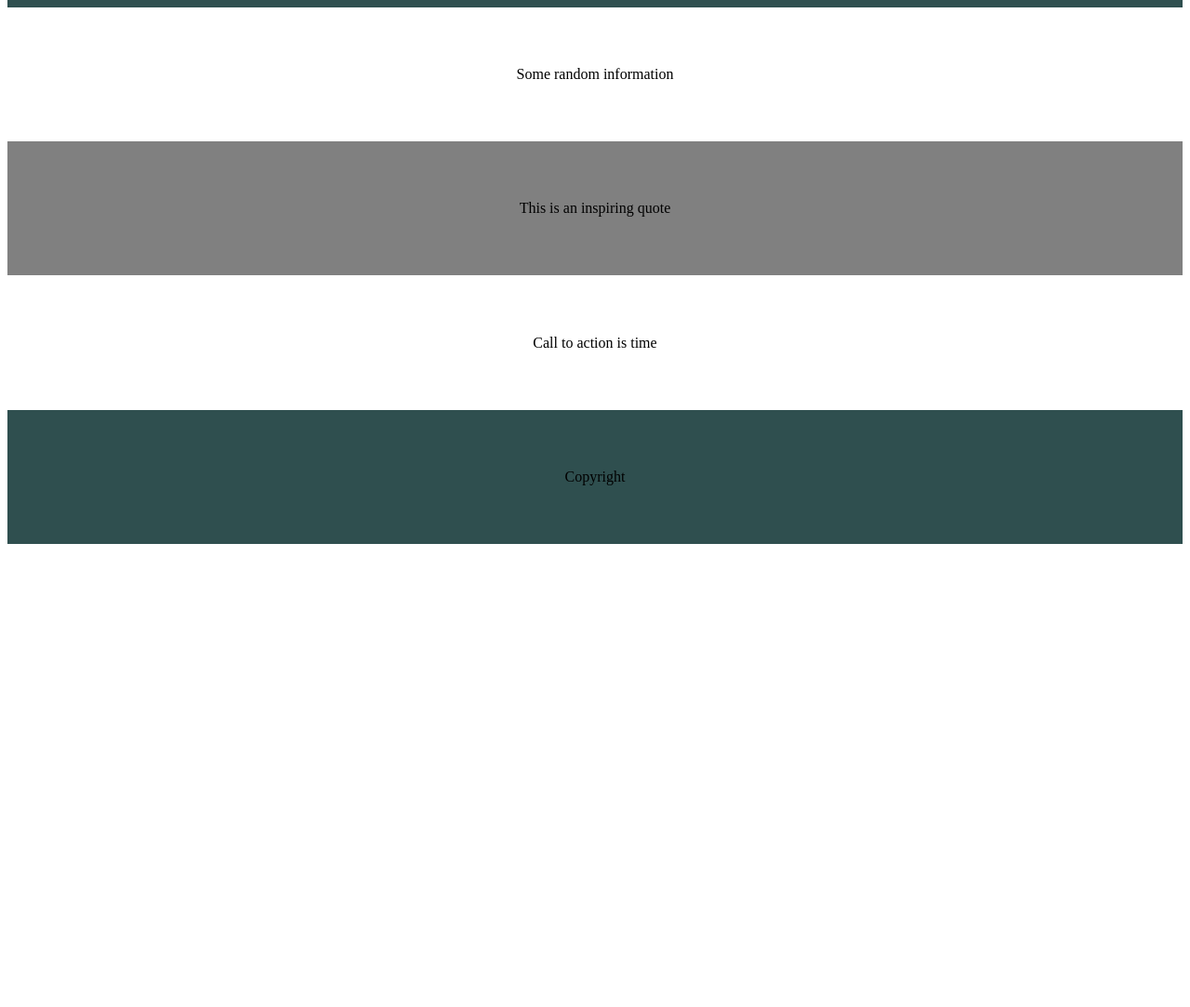
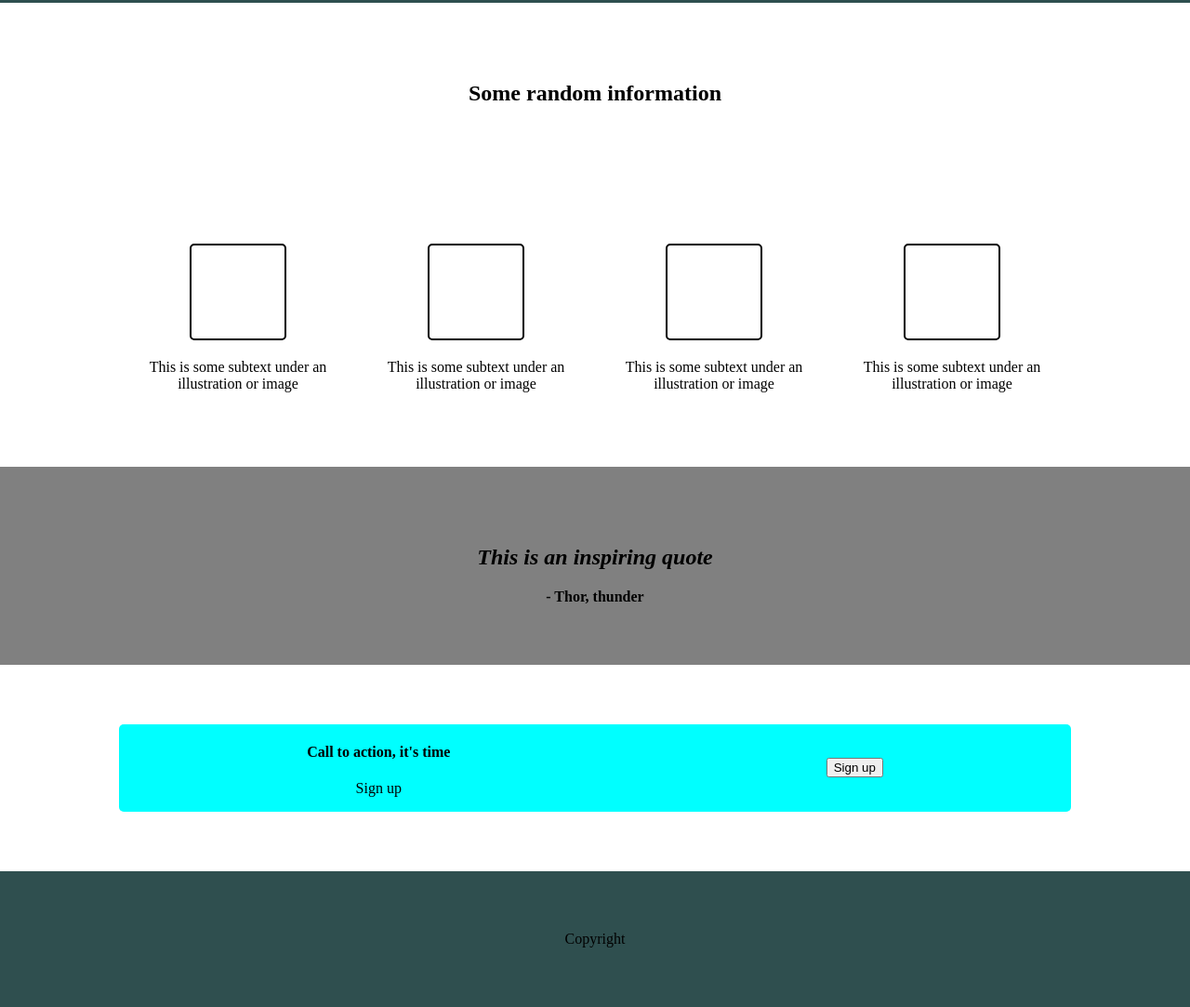
Before and after one commit to joshiefrank/CIE-10, a plain HTML site: page index.html in a window 1280 px wide. Shown: the part 438-1521 px from the top of the page at 93% size. Before the commit the page ends 1031 px from the top, so only its background shows below. Drawn offline with Linux system fonts and the light colour scheme.

Commit message:
Terminar layout básico

```diff
--- a/estilos.css
+++ b/estilos.css
@@ -1,3 +1,7 @@
+body{
+    margin: 0;
+    padding: 0;
+}
 .cajones {
     display: flex;
     flex-direction: column;
@@ -20,6 +24,7 @@
 .horizontal{
     display: flex;
     flex-direction: row;
+    align-items: center;
 }
 .horizontal .contenido{
     flex-grow: 1;
@@ -32,3 +37,16 @@ ul.menu{
 li.menu-logo{
     margin-right: auto;
 }
+.cuadrado-redondo{
+    display: inline-block;
+    border-style: solid;
+    border-radius: 5px;
+    border-width: 2px;
+    border-color: black;
+    width: 100px;
+    height: 100px;
+}
+.azul{
+    background-color: aqua;
+    border-radius: 5px;
+}
--- a/index.html
+++ b/index.html
@@ -29,9 +29,40 @@
                 Imagen
             </div>
         </div>
-        <div class="cajon">Some random information</div>
-        <div class="cajon gris">This is an inspiring quote</div>
-        <div class="cajon">Call to action is time</div>
+        <div class="cajon">
+            <h2>Some random information</h2>
+        </div>
+        <div class="cajon horizontal">
+            <div class="contenido">
+                <div class="cuadrado-redondo"></div>
+                <p>This is some subtext under an illustration or image</p>
+            </div>
+            <div class="contenido">
+                <div class="cuadrado-redondo"></div>
+                <p>This is some subtext under an illustration or image</p>
+            </div>
+            <div class="contenido">
+                <div class="cuadrado-redondo"></div>
+                <p>This is some subtext under an illustration or image</p>
+            </div>
+            <div class="contenido">
+                <div class="cuadrado-redondo"></div>
+                <p>This is some subtext under an illustration or image</p>
+            </div>
+        </div>
+        <div class="cajon gris">
+            <h2><em>This is an inspiring quote</em></h2>
+            <span><strong>- Thor, thunder</strong></span>
+        </div>
+        <div class="cajon">
+            <div class="cajoncito horizontal azul">
+                <div class="contenido">
+                    <h4>Call to action, it's time</h4>
+                    <p>Sign up</p>
+                </div>
+                <div class="contenido"> <button>Sign up</button></div>
+            </div>
+        </div>
         <div class="cajon gris-oscuro">Copyright</div>
 
     </div>
```
